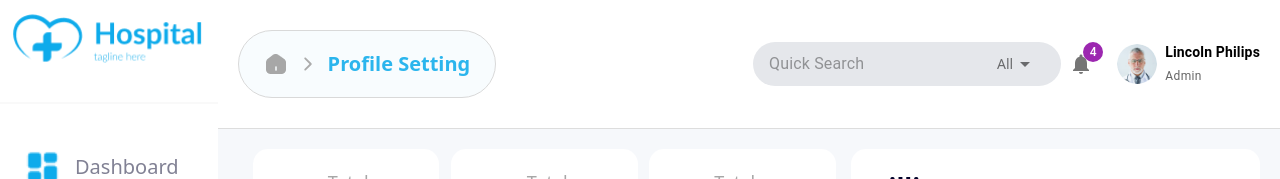
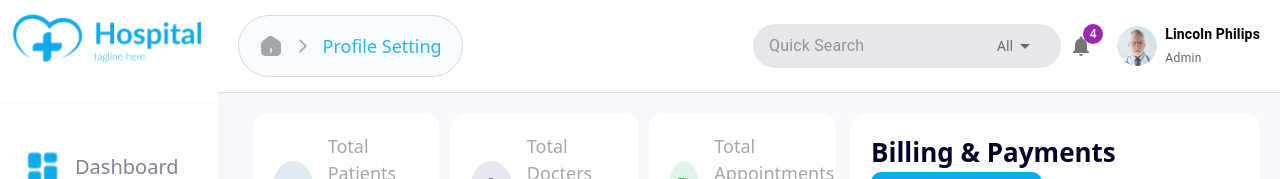
Before and after one commit to SwiftRut/frontend_Patient_Management, a React (Vite) app: page / in a window 1280 px wide. Shown: the top 179 px of the page. Built offline with nearby package versions, Linux system fonts and the light colour scheme; no server answers.

Commit message:
header done

```diff
--- a/src/component/Header.css
+++ b/src/component/Header.css
@@ -28,15 +28,15 @@ input {
   flex-direction: row;
   justify-content: space-between;
   align-items: center;
-  padding: 30px 20px;
+  padding: 15px 20px;
   background-color: #fff;
   border-bottom: 1px solid #ddd;
 }
 .header .breadcrumbs {
-  font-size: 20px;
-  font-weight: bold;
+  font-size: 18px;
+  font-weight: 400;
   border: 1px solid #d9d9d9;
-  padding: 18px 25px;
+  padding: 15px 20px;
   border-radius: 35px;
   display: flex;
   align-items: center;
--- a/src/component/Header.scss
+++ b/src/component/Header.scss
@@ -28,15 +28,15 @@ input {
   flex-direction: row;
   justify-content: space-between;
   align-items: center;
-  padding: 30px 20px;
+  padding: 15px 20px;
   background-color: #fff;
   border-bottom: 1px solid #ddd;
 
   .breadcrumbs {
-    font-size: 20px;
-    font-weight: bold;
+    font-size: 18px;
+    font-weight: 400;
     border: 1px solid #d9d9d9;
-    padding: 18px 25px;
+    padding: 15px 20px;
     border-radius: 35px;
     display: flex;
     align-items: center;
```
Also changed, not shown: 2 other files (tests, documents, lock files or other folders).
